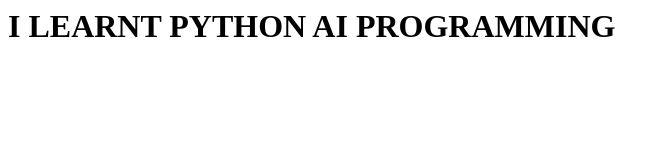
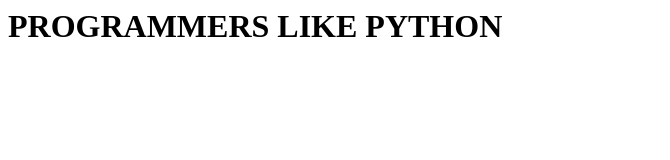
Before and after one commit to rajabala12/GITTest1, a plain HTML site: page index.html in a window 1280 px wide. Shown: the whole page, without its empty margins (0-670 px from the left). Drawn offline with Linux system fonts and the light colour scheme.

Commit message:
Reverted And Updated the header

```diff
--- a/index.html
+++ b/index.html
@@ -1,4 +1,4 @@
 <html>
 <title> PYTHON TESTING </title>
-<h1> I LEARNT PYTHON AI PROGRAMMING </h1>
+<h1> PROGRAMMERS LIKE PYTHON </h1>
 </html>
```
